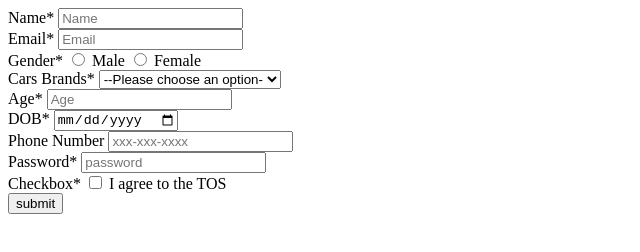
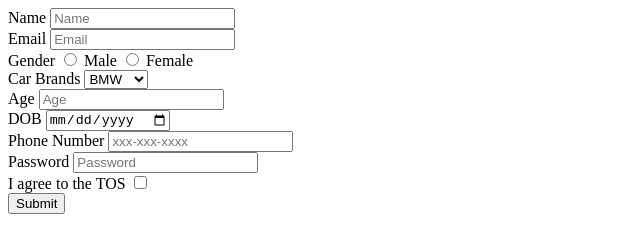
Before and after one commit to acciojob/signup-form-car-ShikhaSharma1111, a website: page main.html in a window 1280 px wide. Shown: the whole page, without its empty margins (0-640 px from the left). Drawn offline with Linux system fonts and the light colour scheme.

Commit message:
created a submission

```diff
--- a/main.html
+++ b/main.html
@@ -7,50 +7,46 @@
 </head>
 
 <body>
-	<!-- the entire body must be written by student -->
-	<form action="" method="post">
-	 <lable for="name">Name*</lable>
-		<input type="text" id="name" placeholder="Name" required>
-        <br>
-		<label for="email">Email*</label>
-		<input type ="email" id="email" placeholder="Email" required>
-        <br>
-		<lable for="gender">Gender*</lable>
-		<input type="radio" name="gender" id="gender_m" required>
-        <label for="gender_m">Male</label>
-		<input type="radio" name="gender" id="gender_f" required>
-		<label for="gender_f">Female</label>
-        <br>
-		<lable for="cars">Cars Brands*</lable>
-		<select id="cars" required>
-			<option value="" selected disabled>--Please choose an option-</option>
-            <option value="bmw">BMW</option>
-			<option value="audi">Audi</option>
-			<option value="mercedez">Mercedez</option>
-		</select>
-        <br>
-		<label for="age">Age*</label>
-		<input type="number" id="age" placeholder="Age" required>
-        <br>
-		<lable for="dob">DOB*</lable>
-		<input type="date" id="dob" required>
-        <br>
-		<label for="tel">Phone Number</label>
-		<input type="tel" id="tel" placeholder="xxx-xxx-xxxx" required>
-        <br>
-		<label for="password">Password*</label>
-		<input type="password" name="password" placeholder="password" id="password" required>
-		<br>
-		<label for="tos">Checkbox*</label>
-		<input type="checkbox" name="tos" id="tos" required>
-		<label for="tos">I agree to the TOS</label>
-        <br>
-		<button type="submit">submit</button>
+
+	<form method = "post">
+
+		<label for = "name">Name </label>
+		<input type = "text" id = "name" placeholder = "Name" required> <br>
+
+		<label for = "email">Email </label>
+		<input type = "Email" id = "email" placeholder = "Email" required><br>
+
+		<label> Gender</label>
+<input type = "Radio" id = "gender_m" name="gender" value="Male" required> Male
+<input type = "Radio" id = "gender_f" name="gender" value="Female" required> Female<br>
+
+		<label for = "cars"> Car Brands</label>
+		<select  id = "cars" required placeholder = "Please choose an option"><br>
+
+			<option>BMW </option>
+			<option>AUDY </option>
+			<option> SWIFT</option>
+
+		</select><br>
+
+		<label for = "age"> Age</label>
+		<input type = "Number" id = "age" placeholder = "Age" required><br>
+
+		<label for = "dob">DOB </label>
+		<input type = "Date" id = "dob"   required><br>
+
+		<label for = "tel">Phone Number </label>
+		<input type = "Tel" id = "tel" placeholder = "xxx-xxx-xxxx" ><br>
+
+		<label for = "password"> Password</label>
+		<input type = "Password" id = "password" placeholder = "Password" required><br>
+
+		<label for = "tos"> I agree to the TOS</label>
+		<input type = "Checkbox" id = "tos"   required><br>
+
+		<button type = "submit"> Submit</button>
 
 	</form>
-
-	<script type="text/javascript" src="./script.js">
-</script>
 
 </body>
 
```
